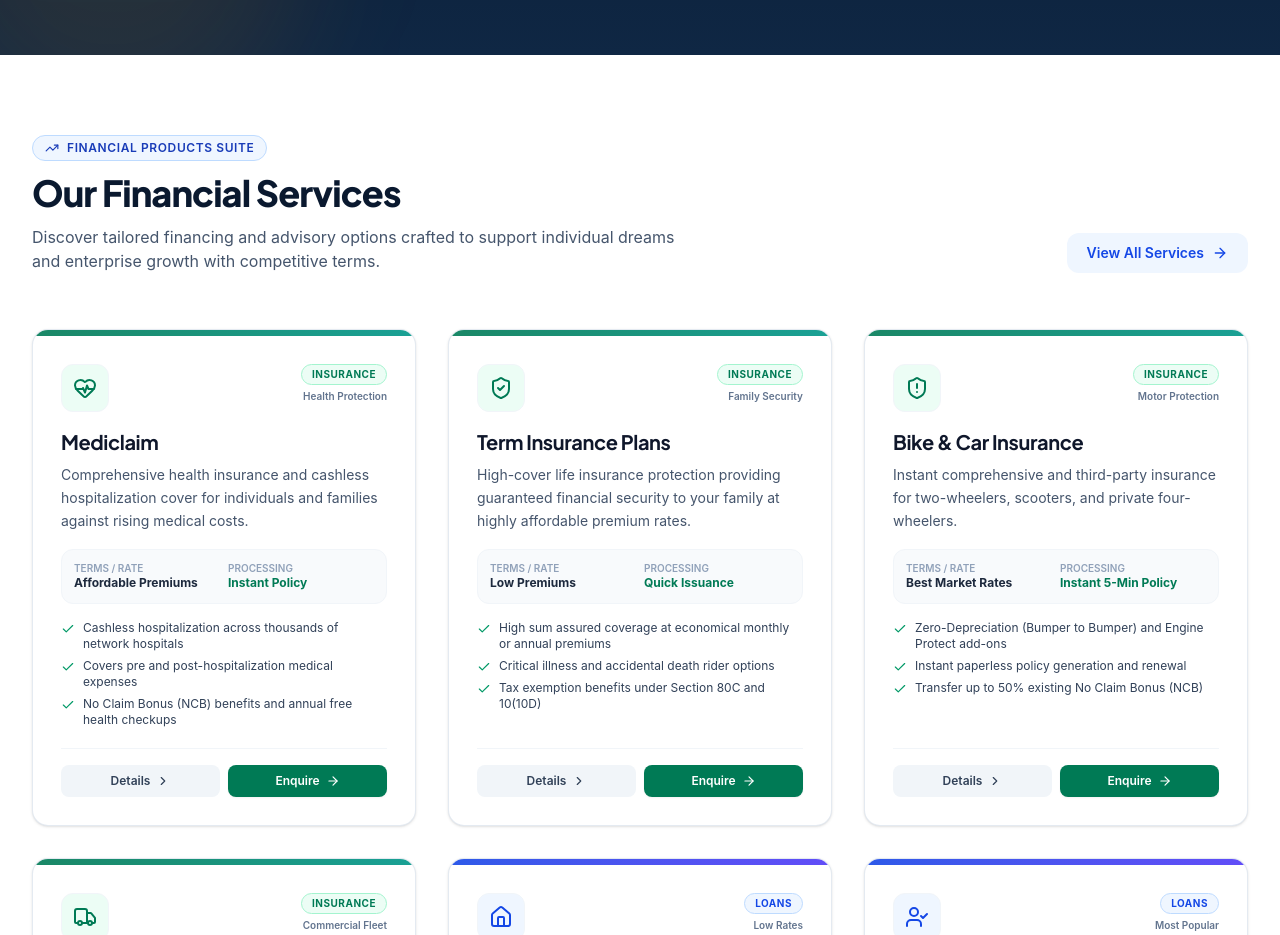
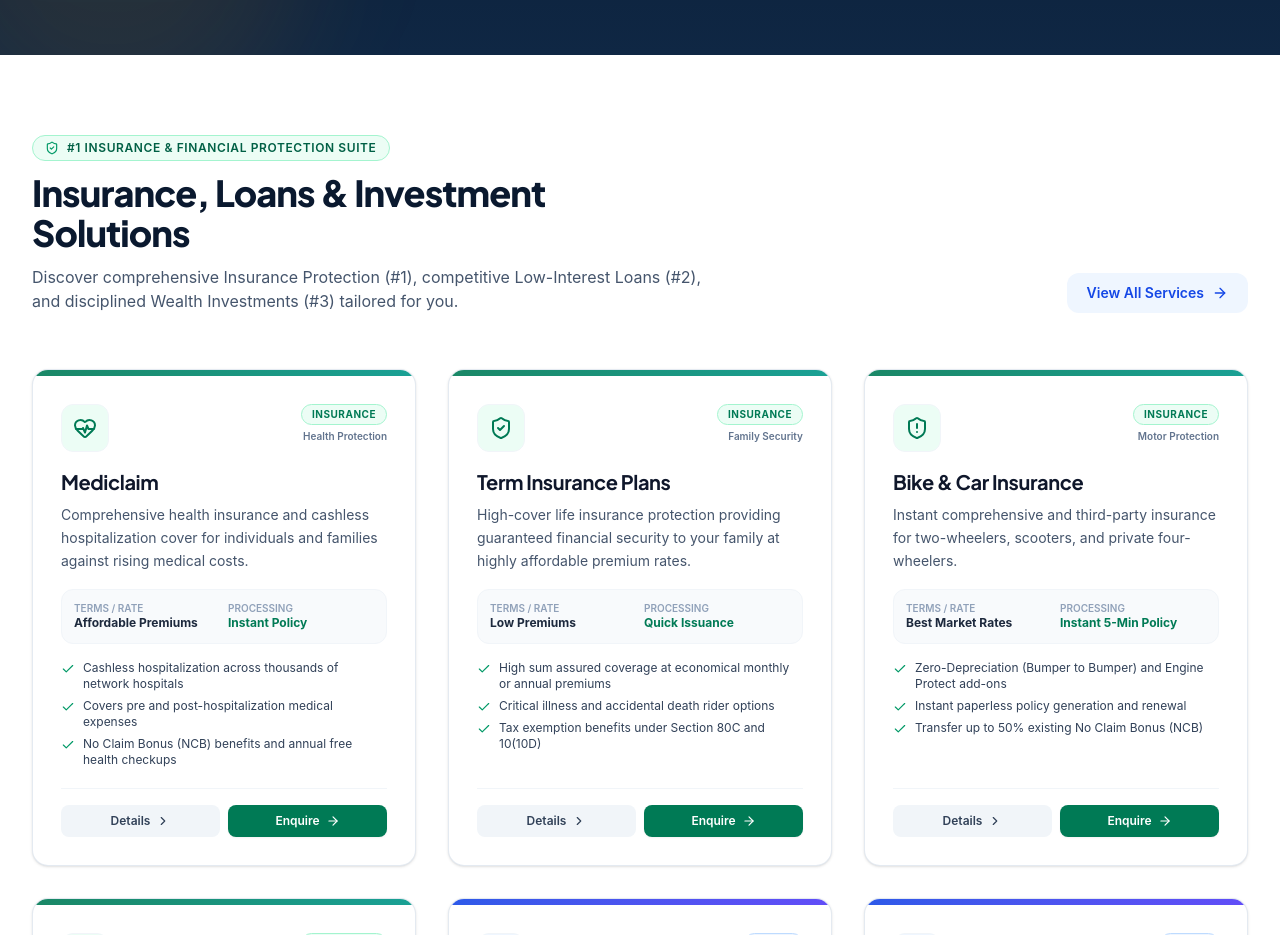
Before and after one commit to dhageaditee-droid/nidhi-finance-website, a React (Vite) app: page / in a window 1280 px wide. Shown: the part 820-1755 px from the top of the page. Built offline with nearby package versions, Linux system fonts and the light colour scheme.

Commit message:
Update Services and Home pages with prominent Insurance #1 badge and category sync

```diff
--- a/src/pages/Home.jsx
+++ b/src/pages/Home.jsx
@@ -29,15 +29,15 @@ export default function Home() {
 
           <div className="flex flex-col md:flex-row md:items-end justify-between mb-14 gap-6">
             <div className="space-y-3 max-w-2xl">
-              <div className="inline-flex items-center gap-2 px-3 py-1 rounded-full bg-blue-50 border border-blue-200 text-blue-800 text-xs font-semibold uppercase tracking-wider">
-                <TrendingUp className="w-3.5 h-3.5" />
-                <span>Financial Products Suite</span>
+              <div className="inline-flex items-center gap-2 px-3 py-1 rounded-full bg-emerald-50 border border-emerald-200 text-emerald-800 text-xs font-semibold uppercase tracking-wider">
+                <ShieldCheck className="w-3.5 h-3.5 text-emerald-600" />
+                <span>#1 Insurance & Financial Protection Suite</span>
               </div>
               <h2 className="text-3xl sm:text-4xl font-extrabold text-[#0A192F] tracking-tight">
-                Our Financial Services
+                Insurance, Loans & Investment Solutions
               </h2>
               <p className="text-slate-600 text-base">
-                Discover tailored financing and advisory options crafted to support individual dreams and enterprise growth with competitive terms.
+                Discover comprehensive Insurance Protection (#1), competitive Low-Interest Loans (#2), and disciplined Wealth Investments (#3) tailored for you.
               </p>
             </div>
 
--- a/src/pages/Services.jsx
+++ b/src/pages/Services.jsx
@@ -1,4 +1,5 @@
-import { useState } from 'react';
+import { useState, useEffect } from 'react';
+import { useSearchParams } from 'react-router-dom';
 import ServiceCard from '../components/ServiceCard';
 import CTA from '../components/CTA';
 import { services } from '../data/services';
@@ -16,14 +17,31 @@ import {
 } from 'lucide-react';
 
 export default function Services() {
-  const [selectedCategory, setSelectedCategory] = useState('all');
+  const [searchParams, setSearchParams] = useSearchParams();
+  const catParam = searchParams.get('category');
+  const [selectedCategory, setSelectedCategory] = useState(catParam || 'all');
+
+  useEffect(() => {
+    if (catParam) {
+      setSelectedCategory(catParam);
+    }
+  }, [catParam]);
+
+  const handleCategorySelect = (cat) => {
+    setSelectedCategory(cat);
+    if (cat === 'all') {
+      setSearchParams({});
+    } else {
+      setSearchParams({ category: cat });
+    }
+  };
 
   const filteredServices = selectedCategory === 'all'
     ? services
     : services.filter(s => s.categorySlug === selectedCategory);
 
+  const insuranceCount = services.filter(s => s.categorySlug === 'insurance').length;
   const loanCount = services.filter(s => s.categorySlug === 'loans').length;
-  const insuranceCount = services.filter(s => s.categorySlug === 'insurance').length;
   const investmentCount = services.filter(s => s.categorySlug === 'investment').length;
 
   return (
@@ -45,7 +63,7 @@ export default function Services() {
           {/* Category Filter Pills */}
           <div className="pt-6 flex flex-wrap justify-center gap-2.5">
             <button
-              onClick={() => setSelectedCategory('all')}
+              onClick={() => handleCategorySelect('all')}
               className={`px-5 py-2.5 rounded-xl text-xs sm:text-sm font-bold transition-all ${
                 selectedCategory === 'all'
                   ? 'bg-amber-400 text-slate-950 shadow-lg scale-105'
@@ -55,29 +73,31 @@ export default function Services() {
               All Services ({services.length})
             </button>
             <button
-              onClick={() => setSelectedCategory('insurance')}
+              onClick={() => handleCategorySelect('insurance')}
               className={`flex items-center gap-1.5 px-5 py-2.5 rounded-xl text-xs sm:text-sm font-bold transition-all ${
                 selectedCategory === 'insurance'
-                  ? 'bg-emerald-600 text-white shadow-lg scale-105'
+                  ? 'bg-emerald-600 text-white shadow-lg scale-105 ring-2 ring-emerald-400/40'
                   : 'bg-slate-800/90 text-slate-300 hover:bg-slate-700 border border-slate-700'
               }`}
             >
-              <Shield className="w-4 h-4" />
+              <Shield className="w-4 h-4 text-emerald-400" />
               <span>Insurance ({insuranceCount})</span>
+              <span className="text-[9px] bg-emerald-400 text-emerald-950 font-black px-1.5 py-0.5 rounded ml-0.5">#1</span>
             </button>
             <button
-              onClick={() => setSelectedCategory('loans')}
+              onClick={() => handleCategorySelect('loans')}
               className={`flex items-center gap-1.5 px-5 py-2.5 rounded-xl text-xs sm:text-sm font-bold transition-all ${
                 selectedCategory === 'loans'
-                  ? 'bg-blue-600 text-white shadow-lg scale-105'
+                  ? 'bg-blue-600 text-white shadow-lg scale-105 ring-2 ring-blue-400/40'
                   : 'bg-slate-800/90 text-slate-300 hover:bg-slate-700 border border-slate-700'
               }`}
             >
-              <Landmark className="w-4 h-4" />
+              <Landmark className="w-4 h-4 text-blue-400" />
               <span>Loans ({loanCount})</span>
+              <span className="text-[9px] bg-blue-300 text-blue-950 font-black px-1.5 py-0.5 rounded ml-0.5">#2</span>
             </button>
             <button
-              onClick={() => setSelectedCategory('investment')}
+              onClick={() => handleCategorySelect('investment')}
               className={`flex items-center gap-1.5 px-5 py-2.5 rounded-xl text-xs sm:text-sm font-bold transition-all ${
                 selectedCategory === 'investment'
                   ? 'bg-amber-500 text-slate-950 shadow-lg scale-105'
```
